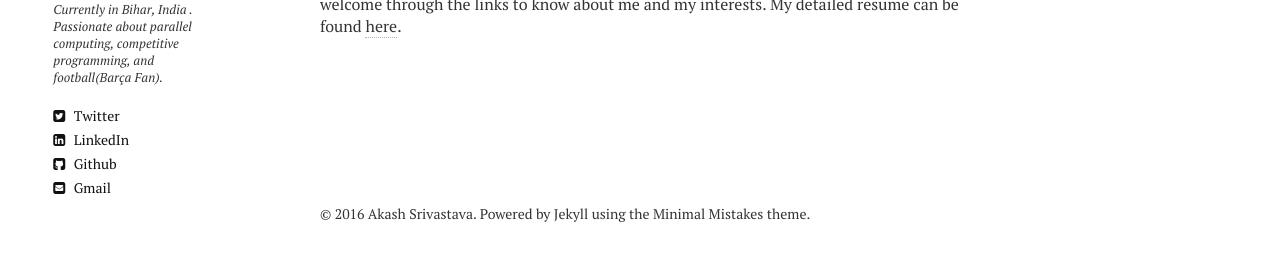
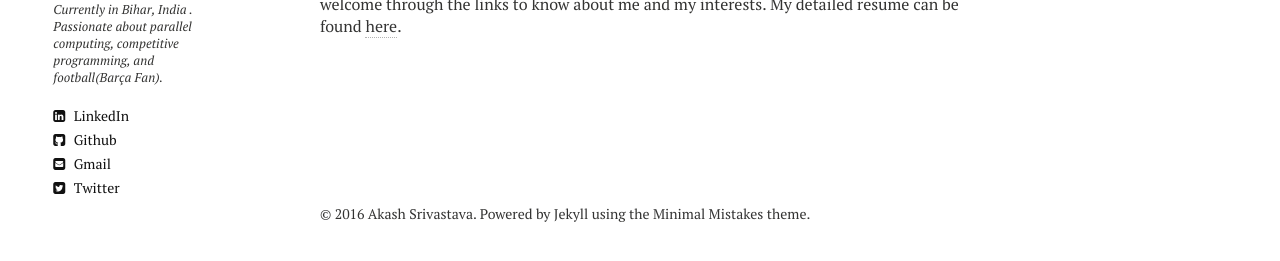
Before and after one commit to Akash1684/akash1684.github.io, a Jekyll site: the page built from index.md, in a window 1280 px wide. Shown: the part 557-818 px from the top of the page. Built offline with Jekyll 4.4.1, drawn with Linux system fonts in a browser that asks for light colours; nearby versions of some CDN libraries.

Commit message:
Update _author-bio.html

```diff
--- a/_includes/_author-bio.html
+++ b/_includes/_author-bio.html
@@ -7,7 +7,6 @@
 {% endif %}
 <h3>{{ site.owner.name }}</h3>
 <p>{{ site.owner.bio }}</p>
-{% if site.owner.twitter %}<a href="http://twitter.com/{{ site.owner.twitter }}" class="author-social" target="_blank"><i class="fa fa-twitter-square"></i> Twitter</a>{% endif %}
 {% if site.owner.google_scholar %}<a href="http://scholar.google.es/citations?user={{ site.owner.google_scholar }}" class="author-social" target="_blank"><i class="ai ai-google-scholar-square"></i>&nbsp; G. Scholar</a>{% endif %}
 {% if site.owner.facebook %}<a href="http://facebook.com/{{ site.owner.facebook }}" class="author-social" target="_blank"><i class="fa fa-facebook-square"></i> Facebook</a>{% endif %}
 {% if site.owner.linkedin %}<a href="http://linkedin.com/in/{{ site.owner.linkedin }}" class="author-social" target="_blank"><i class="fa fa-linkedin-square"></i> LinkedIn</a>{% endif %}
@@ -21,4 +20,5 @@
 {% if site.owner.foursquare %}<a href="http://foursquare.com/{{ site.owner.foursquare }}" class="author-social" target="_blank"><i class="fa fa-foursquare"></i> Foursquare</a>{% endif %}
 {% if site.owner.steam %}<a href="http://steamcommunity.com/id/{{ site.owner.steam }}" class="author-social" target="_blank"><i class="fa fa-steam-square"></i> Steam</a>{% endif %}
 {% if site.owner.email %}<a href="mailto:{{ site.owner.email }}" class="author-social" target="_blank"><i class="fa fa-envelope-square"></i> Gmail</a>{% endif %}
+{% if site.owner.twitter %}<a href="http://twitter.com/{{ site.owner.twitter }}" class="author-social" target="_blank"><i class="fa fa-twitter-square"></i> Twitter</a>{% endif %}
 {% if site.owner.google_plus %}<a href="http://plus.google.com/{{ site.owner.google_plus }}" class="author-social" target="_blank"><i class="fa fa-google-plus-square"></i> Google+</a>{% endif %}
```
